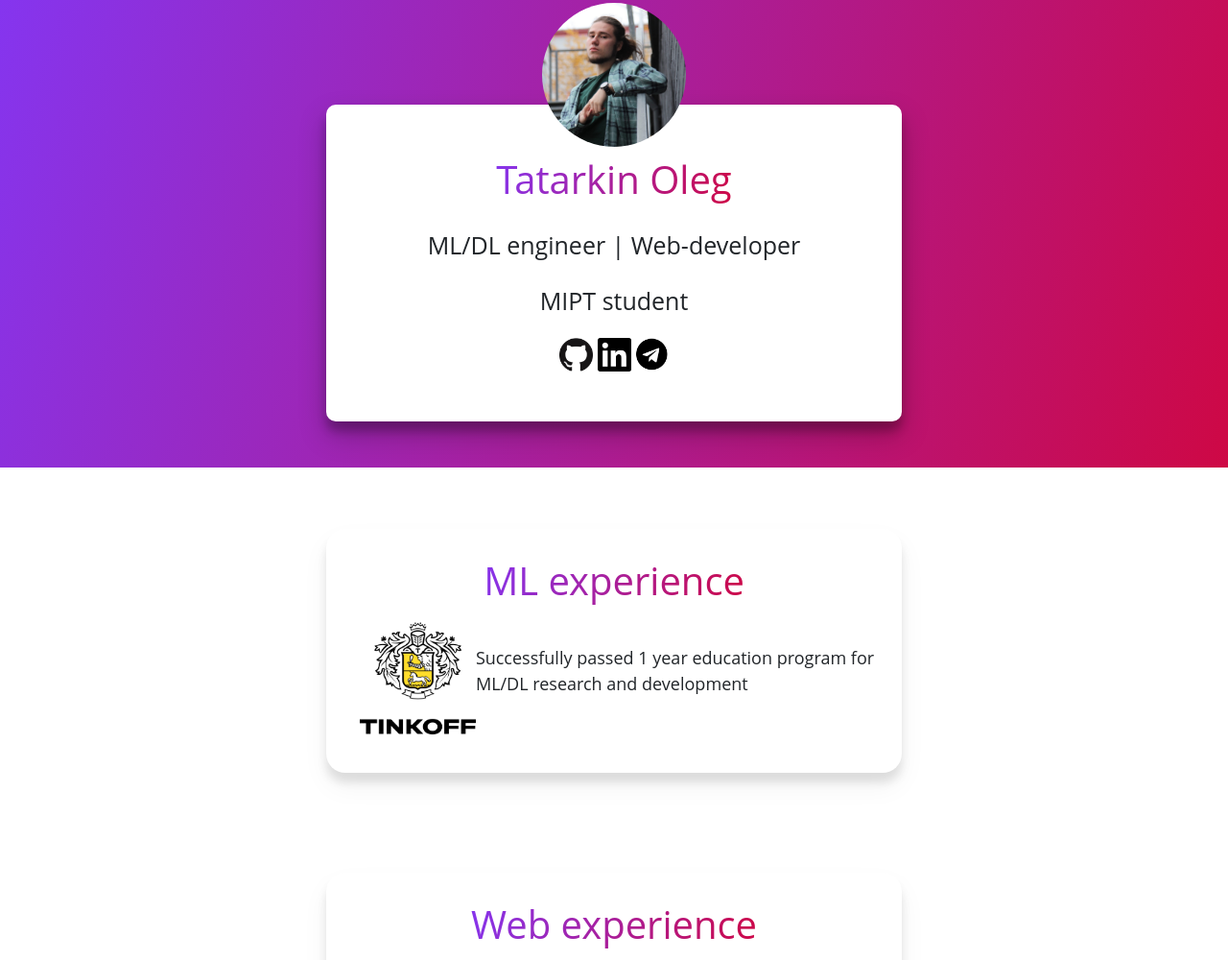
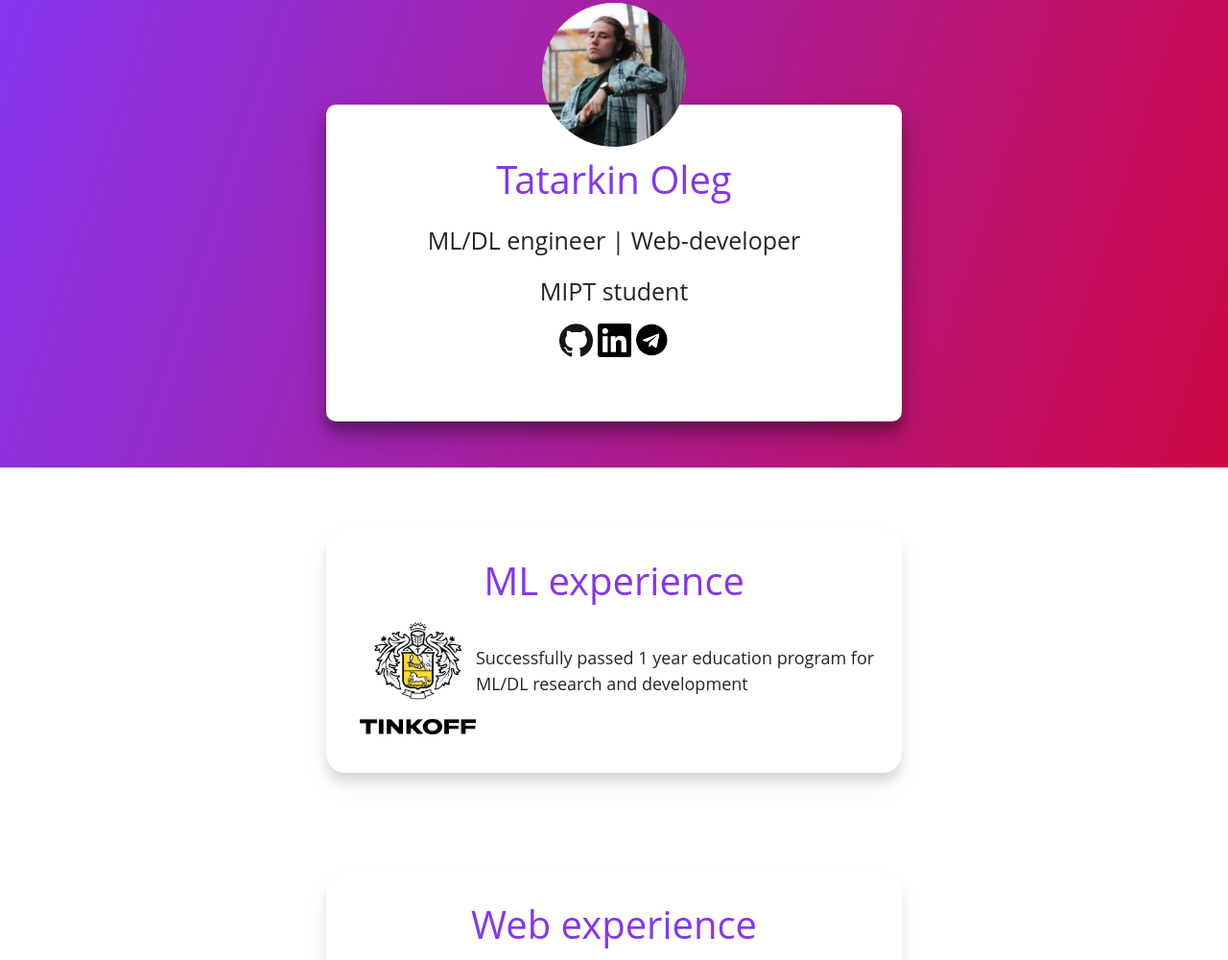
Before and after one commit to MVanza/MVanza.github.io, a plain HTML site: page index.html in a window 1280 px wide. Shown: the part 7-1007 px from the top of the page at 96% size. Drawn offline with nearby package versions, Linux system fonts and the light colour scheme.

Commit message:
change header text

```diff
--- a/index.html
+++ b/index.html
@@ -16,7 +16,7 @@
     <div class="head-border">
         <br>
         <br>
-        <p class="grad-text">Tatarkin Oleg</p>
+        <p class="htext">Tatarkin Oleg</p>
         <p class="header-text">ML/DL engineer | Web-developer</p>
         <p class="header-text">MIPT student</p>
         <p>
@@ -36,7 +36,7 @@
 <!-- ML experience -->
 <div class="main-border">
     <br>
-    <p class="grad-text">ML experience</p>
+    <p class="htext">ML experience</p>
     <p class="simp-text">
         <img src="img/tinkoff.png" alt="tinkoff" height= 120px align="left">
         <br>
@@ -47,7 +47,7 @@
 <!-- WEB experience -->
 <div class="main-border">
     <br>
-    <p class="grad-text">Web experience</p>
+    <p class="htext">Web experience</p>
     <p class="simp-text">
         <img src="img/mipt.png" alt="MIPT" height= 120px align="left">
         <br>
@@ -60,7 +60,7 @@
 <!-- Hard Skills -->
 <div class="main-border">
     <br>
-    <p class="grad-text">Hard skills</p>
+    <p class="htext">Hard skills</p>
     <h5 style="margin-left: 30px; font-family: Montserrat, Open Sans, Helvetica, Arial, sans-serif;">ML/DL</h5>
     <ul class="simp-text" style="">
         <li>python 3</li>
@@ -88,7 +88,7 @@
 <!--Soft skills -->
 <div class="main-border">
     <br>
-    <p class="grad-text">Soft skills</p>
+    <p class="htext">Soft skills</p>
     <dl>
         <dt><h5 style="margin-left: 25px; font-family: Montserrat, Open Sans, Helvetica, Arial, sans-serif">Languages:</h5></dt>
             <dd class="simp-text">English: B2-C1</dd>
--- a/style.css
+++ b/style.css
@@ -20,7 +20,7 @@
     font-family: Montserrat, "Open Sans", Helvetica, Arial, sans-serif;
     font-size: 25px;
     display: table;
-    margin: 20px auto;
+    margin: 15px auto;
 }
 
 .simp-text{
@@ -47,14 +47,11 @@
     width: 600px;
     box-shadow: 0 14px 28px rgba(0,0,0,0.05), 0 10px 10px rgba(0,0,0,0.1);
 }
-p.grad-text{
+p.htext{
     font-family: Montserrat, "Open Sans", Helvetica, Arial, sans-serif;
     font-size: 40px;
-    font-weight: 500;
-    background: linear-gradient(108deg, rgba(133,53,239,1) 0%, rgba(206,8,69,1) 100%);
-    -webkit-background-clip: text;
-    -webkit-text-fill-color: transparent;
-    color: #0B2349;
+    font-weight: 500;;
+    color: rgba(133,53,239,1);
     display: table;
     margin: auto auto 10px auto;
 
```
